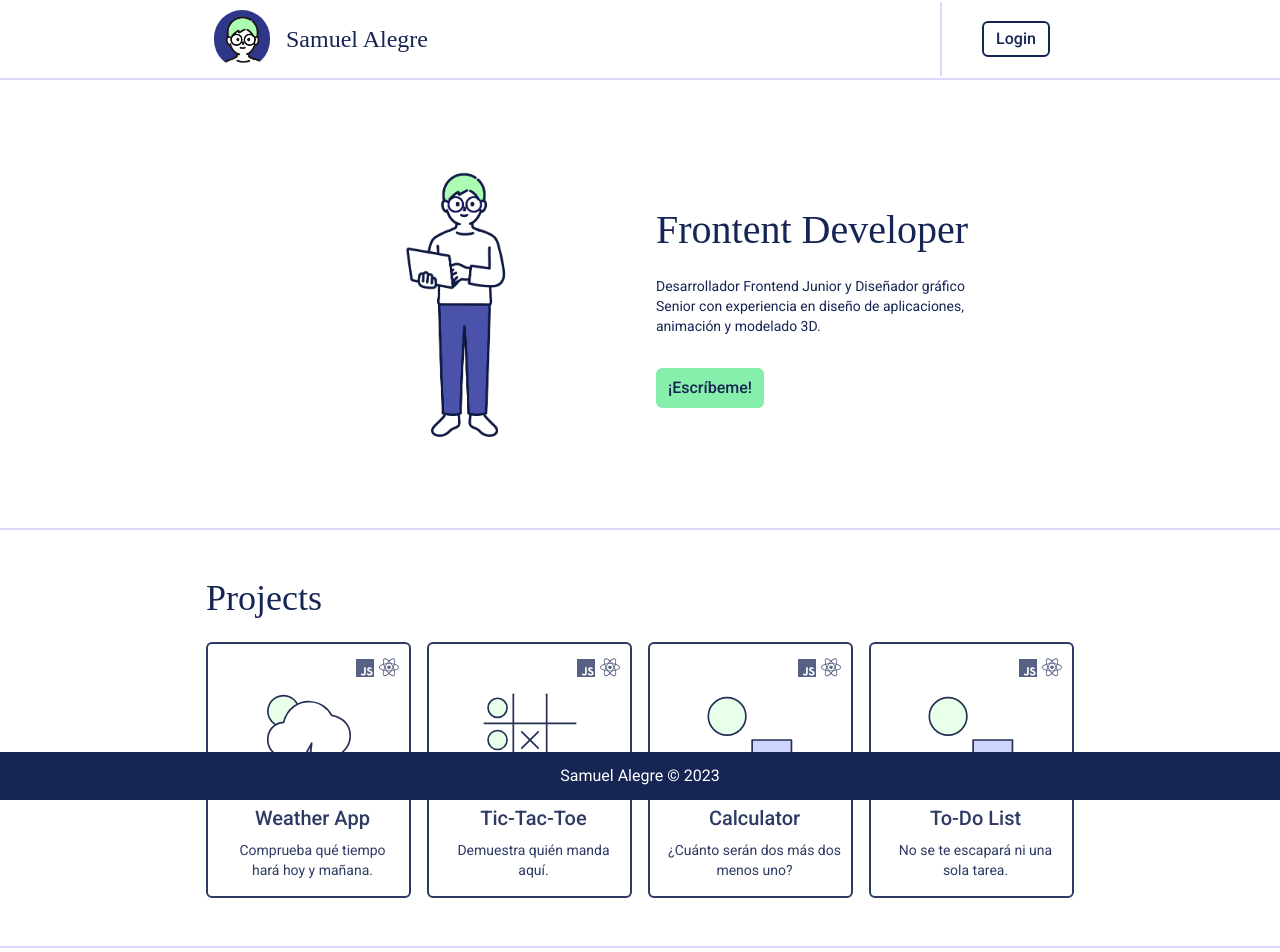
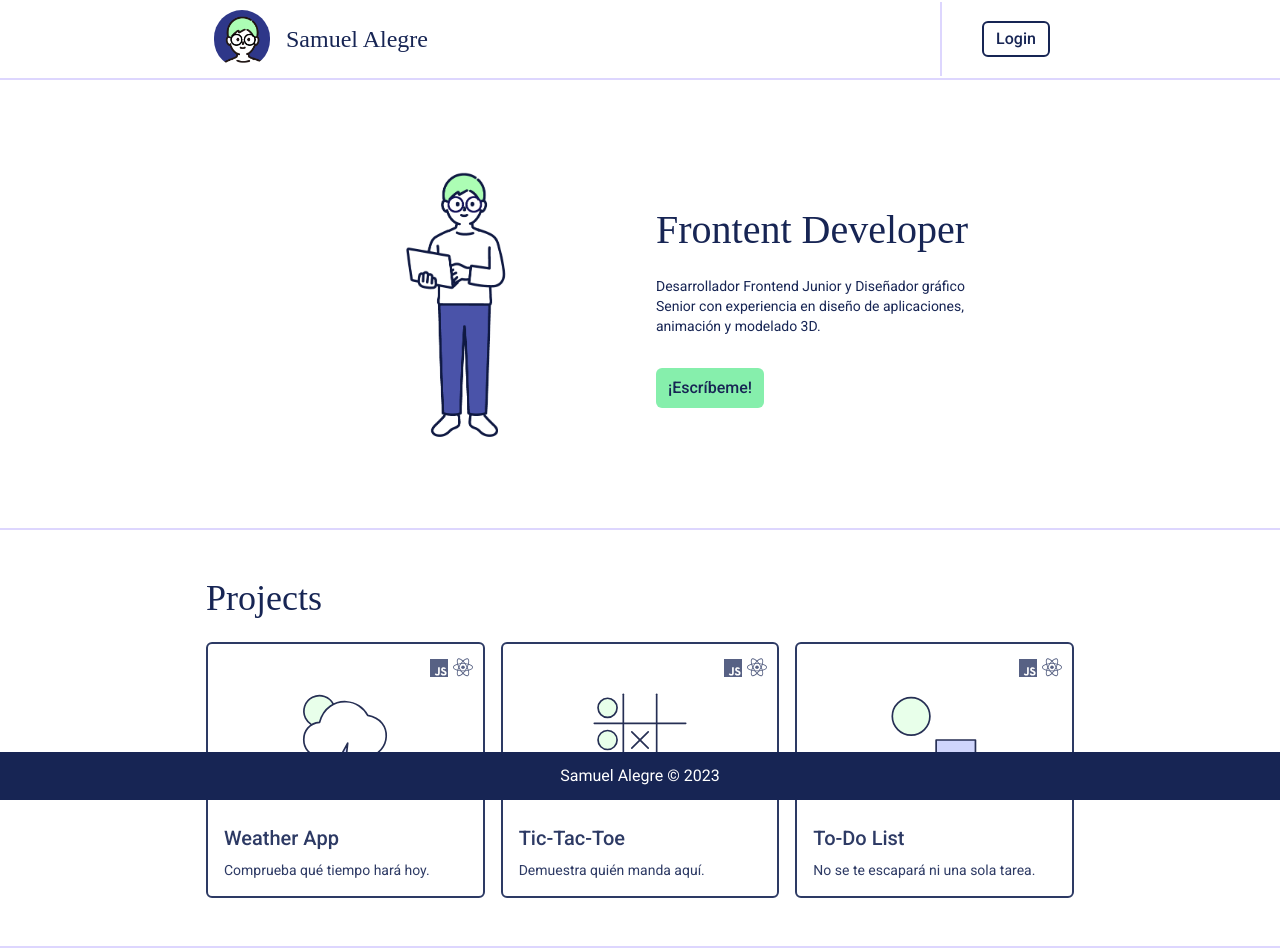
Before and after one commit to samuelalecas/portfolio, a React (Vite) app: page / in a window 1280 px wide. Shown: the top 952 px of the page. Built offline with nearby package versions, Linux system fonts and the light colour scheme; a web font is replaced by a local one.

Commit message:
Se muestran tres proyectos en vez de cuatro

```diff
--- a/src/components/atoms/projectCard/ProjectCard.component.tsx
+++ b/src/components/atoms/projectCard/ProjectCard.component.tsx
@@ -17,9 +17,9 @@ export const ProjectCard: React.FC<ProjectProps> = ({
   return (
     <button onClick={onClick}>
       <article className="flex flex-col items-center relative col-span-1 h-64 border-2 border-blue-950 rounded-md hover:scale-105 transition duration-200 opacity-90 hover:opacity-100 hover:shadow-xl">
-        <div className="flex flex-col items-start md:items-center absolute bottom-2 left-2 p-2">
-          <h1 className="text-blue-950 font-medium text-xl mb-2">{title}</h1>
-          <h2 className="text-sm text-blue-950">{description}</h2>
+        <div className="px-4 w-full flex flex-col align-center absolute bottom-2 p-2">
+          <h1 className="text-left text-blue-950 font-medium text-xl mb-2">{title}</h1>
+          <h2 className="text-left text-sm text-blue-950">{description}</h2>
         </div>
         <div className="absolute top-3 right-2 flex justify-end opacity-80">
           <BiLogoJavascript className="text-blue-950" fontSize="1.5rem" />
--- a/src/components/moleculi/Contact.component.tsx
+++ b/src/components/moleculi/Contact.component.tsx
@@ -1,5 +1,3 @@
-import InputText from "../atoms/inputText/InputText.component";
-import { Button } from "../atoms/button/Button.component";
 import { ContactForm } from "./ContactForm.component";
 
 export const Contact = () => {
--- a/src/components/moleculi/Projects.component.tsx
+++ b/src/components/moleculi/Projects.component.tsx
@@ -14,10 +14,10 @@ export const Projects = () => {
         <div className="w-full p-4 py-8 flex flex-col">
           <h1 className="font-display text-4xl mb-6 text-blue-950">Projects</h1>
 
-          <div className="grid grid-cols-1 sm:grid-cols-2 md:grid-cols-4 gap-4">
-            <ProjectCard title="Weather App" onClick={()=> navigate("/weather-app")} img={weatherImg} description="Comprueba qué tiempo hará hoy y mañana."/>
+          <div className="grid grid-cols-1 sm:grid-cols-2 md:grid-cols-3 gap-4">
+            <ProjectCard title="Weather App" onClick={()=> navigate("/weather-app")} img={weatherImg} description="Comprueba qué tiempo hará hoy."/>
             <ProjectCard title="Tic-Tac-Toe" onClick={()=> navigate("/tictactoe")} img={ticTacToeImg} description="Demuestra quién manda aquí."/>
-            <ProjectCard title="Calculator" onClick={()=> navigate("/weather-app")} img={placeholderImg} description="¿Cuánto serán dos más dos menos uno?"/>
+            {/* <ProjectCard title="Calculator" onClick={()=> navigate("/weather-app")} img={placeholderImg} description="¿Cuánto serán dos más dos menos uno?"/> */}
             <ProjectCard title="To-Do List" onClick={()=> navigate("/weather-app")} img={placeholderImg} description="No se te escapará ni una sola tarea."/>
           </div>
 
--- a/src/main.tsx
+++ b/src/main.tsx
@@ -1,6 +1,6 @@
 import ReactDOM from "react-dom/client";
 import "./index.css";
-import { BrowserRouter, HashRouter } from "react-router-dom";
+import { HashRouter } from "react-router-dom";
 import { AppRoutes } from "./routes/App.routes.tsx";
 import { Provider } from "./contexts/App.context.tsx";
 
```
